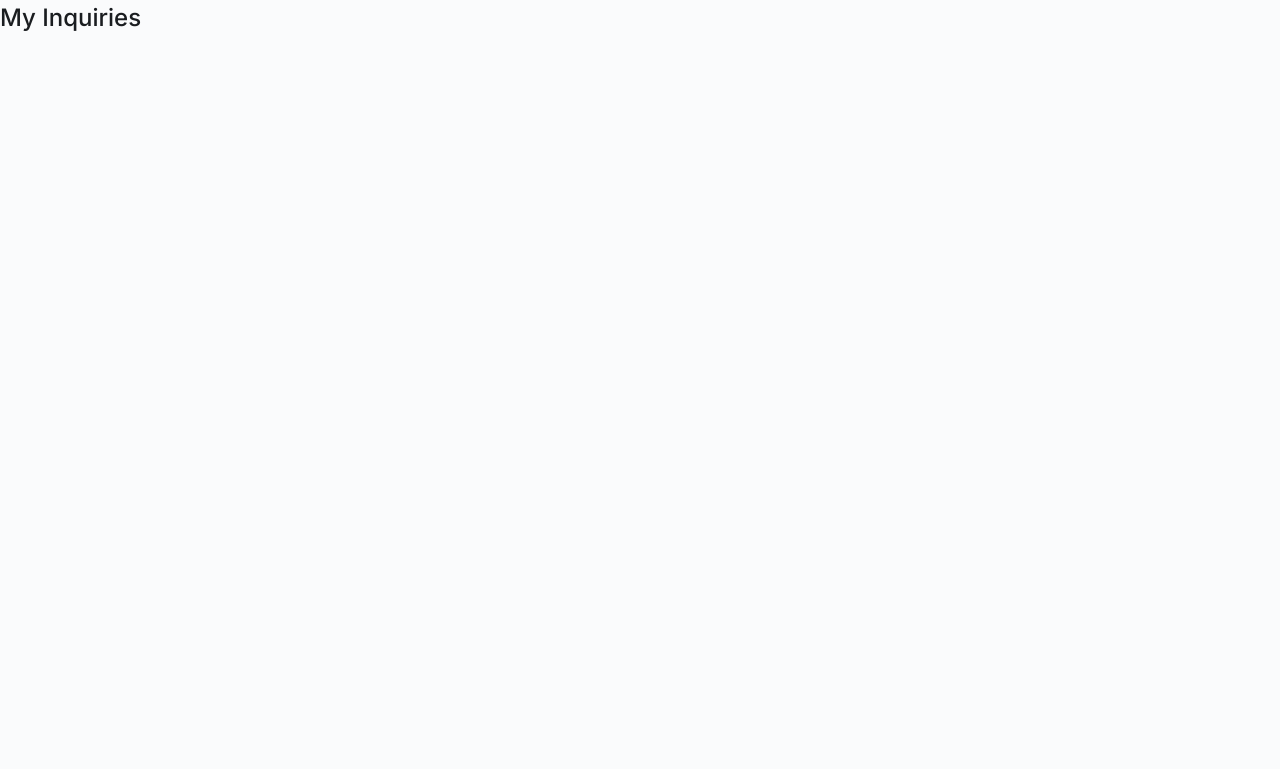
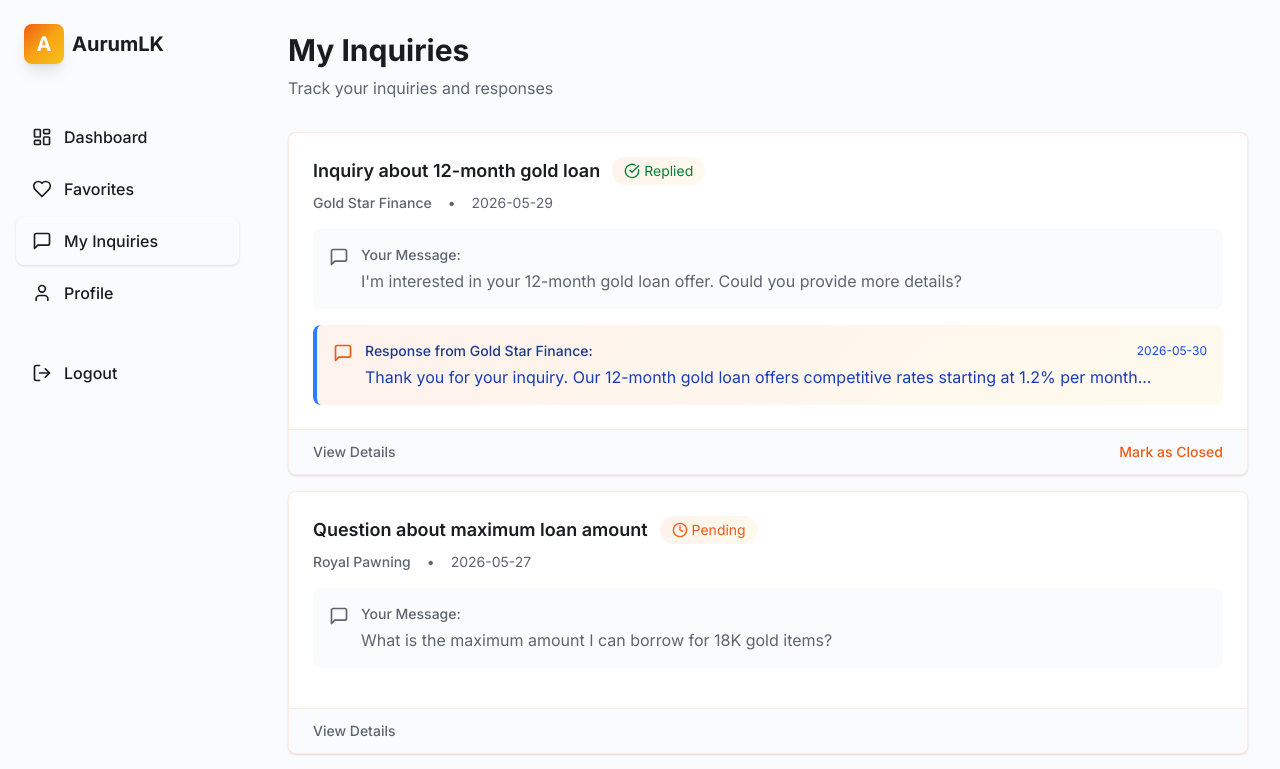
Before and after one commit to wimansa-samudinee/AurumLK, a React (Vite) app in the folder frontend/: page /customer/inquiries in a window 1280 px wide. Shown: the top 769 px of the page. Built offline with nearby package versions, Linux system fonts and the light colour scheme.

Commit message:
feat : Add My inquiries page UI

```diff
--- a/frontend/src/pages/Customer/MyInquiries.tsx
+++ b/frontend/src/pages/Customer/MyInquiries.tsx
@@ -1,3 +1,134 @@
+import DashboardSidebar from "../../components/DashboardSidebar";
+import { MessageSquare, Clock, CheckCircle, XCircle } from "lucide-react";
+
 export default function MyInquiries() {
-	return <h1>My Inquiries</h1>;
+  const inquiries = [
+    {
+      id: 1,
+      center: "Gold Star Finance",
+      subject: "Inquiry about 12-month gold loan",
+      message: "I'm interested in your 12-month gold loan offer. Could you provide more details?",
+      status: "replied",
+      date: "2026-05-29",
+      reply: "Thank you for your inquiry. Our 12-month gold loan offers competitive rates starting at 1.2% per month...",
+      replyDate: "2026-05-30",
+    },
+    {
+      id: 2,
+      center: "Royal Pawning",
+      subject: "Question about maximum loan amount",
+      message: "What is the maximum amount I can borrow for 18K gold items?",
+      status: "pending",
+      date: "2026-05-27",
+    },
+    {
+      id: 3,
+      center: "City Gold Loans",
+      subject: "Branch location inquiry",
+      message: "Do you have any branches in Kandy?",
+      status: "replied",
+      date: "2026-05-25",
+      reply: "Yes, we have a branch in Kandy at 45 Main Street. Our hours are Monday-Friday 9AM-6PM...",
+      replyDate: "2026-05-26",
+    },
+  ];
+
+  const getStatusBadge = (status: string) => {
+    switch (status) {
+      case "replied":
+        return (
+          <span className="inline-flex items-center space-x-1 px-3 py-1 bg-green-100 text-green-700 rounded-full text-sm">
+            <CheckCircle className="w-4 h-4" />
+            <span>Replied</span>
+          </span>
+        );
+      case "pending":
+        return (
+          <span className="inline-flex items-center space-x-1 px-3 py-1 bg-yellow-100 text-yellow-700 rounded-full text-sm">
+            <Clock className="w-4 h-4" />
+            <span>Pending</span>
+          </span>
+        );
+      case "closed":
+        return (
+          <span className="inline-flex items-center space-x-1 px-3 py-1 bg-gray-100 text-gray-700 rounded-full text-sm">
+            <XCircle className="w-4 h-4" />
+            <span>Closed</span>
+          </span>
+        );
+      default:
+        return null;
+    }
+  };
+
+  return (
+    <div className="flex min-h-screen bg-gray-50">
+      <DashboardSidebar role="customer" />
+
+      <main className="flex-1">
+        <div className="p-8">
+          <div className="mb-8">
+            <h1 className="text-3xl font-bold text-gray-900 mb-2">My Inquiries</h1>
+            <p className="text-gray-600">Track your inquiries and responses</p>
+          </div>
+
+          <div className="space-y-4">
+            {inquiries.map((inquiry) => (
+              <div key={inquiry.id} className="bg-white rounded-lg shadow-sm border overflow-hidden">
+                <div className="p-6">
+                  <div className="flex items-start justify-between mb-4">
+                    <div className="flex-1">
+                      <div className="flex items-center space-x-3 mb-2">
+                        <h3 className="text-lg font-semibold text-gray-900">{inquiry.subject}</h3>
+                        {getStatusBadge(inquiry.status)}
+                      </div>
+                      <div className="flex items-center space-x-4 text-sm text-gray-600">
+                        <span className="font-medium">{inquiry.center}</span>
+                        <span>•</span>
+                        <span>{inquiry.date}</span>
+                      </div>
+                    </div>
+                  </div>
+
+                  <div className="bg-gray-50 rounded-lg p-4 mb-4">
+                    <div className="flex items-start space-x-3">
+                      <MessageSquare className="w-5 h-5 text-gray-400 mt-0.5" />
+                      <div className="flex-1">
+                        <div className="text-sm font-medium text-gray-700 mb-1">Your Message:</div>
+                        <p className="text-gray-600">{inquiry.message}</p>
+                      </div>
+                    </div>
+                  </div>
+
+                  {inquiry.status === "replied" && inquiry.reply && (
+                    <div className="bg-blue-50 rounded-lg p-4 border-l-4 border-blue-500">
+                      <div className="flex items-start space-x-3">
+                        <MessageSquare className="w-5 h-5 text-blue-600 mt-0.5" />
+                        <div className="flex-1">
+                          <div className="flex items-center justify-between mb-1">
+                            <div className="text-sm font-medium text-blue-900">Response from {inquiry.center}:</div>
+                            <div className="text-xs text-blue-700">{inquiry.replyDate}</div>
+                          </div>
+                          <p className="text-blue-800">{inquiry.reply}</p>
+                        </div>
+                      </div>
+                    </div>
+                  )}
+                </div>
+
+                <div className="bg-gray-50 px-6 py-3 flex items-center justify-between border-t">
+                  <button className="text-sm text-gray-600 hover:text-gray-900">View Details</button>
+                  {inquiry.status === "replied" && (
+                    <button className="text-sm text-amber-600 hover:text-amber-700 font-medium">
+                      Mark as Closed
+                    </button>
+                  )}
+                </div>
+              </div>
+            ))}
+          </div>
+        </div>
+      </main>
+    </div>
+  );
 }
```
